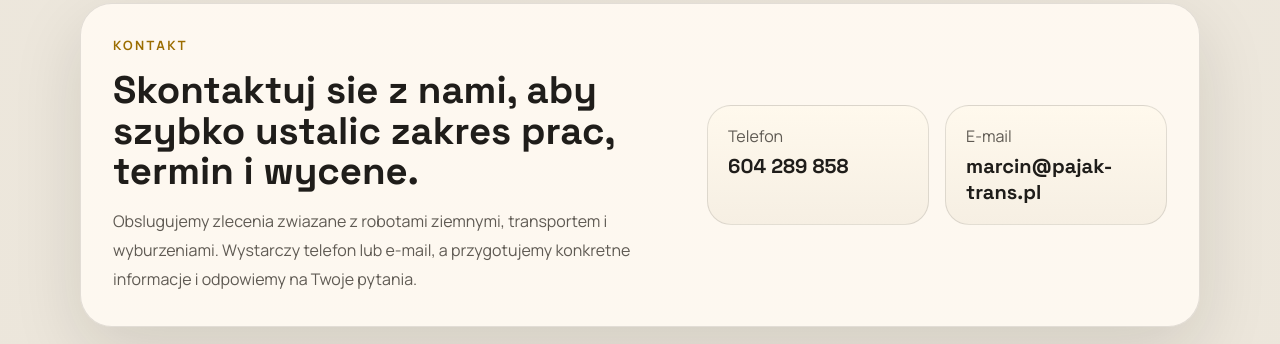
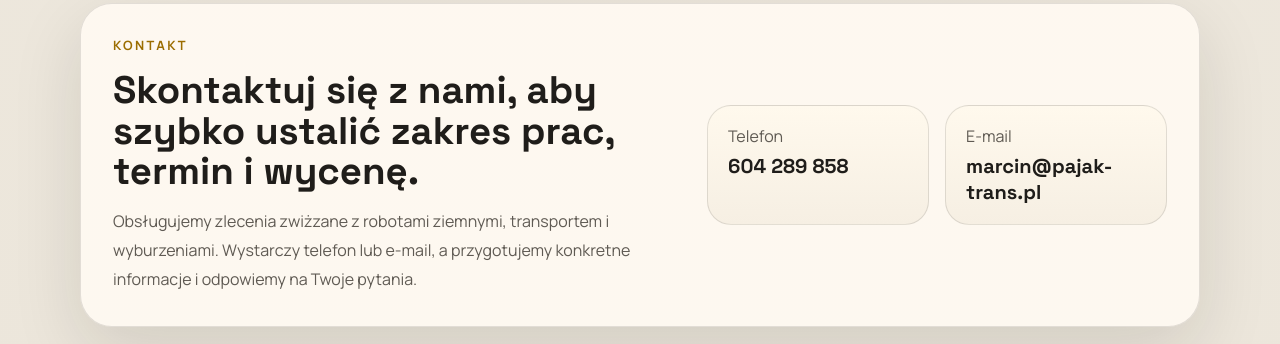
Before and after one commit to andrzejk82/pajakTrans, an Angular app in the folder pajak-trans-spa/: page / in a window 1280 px wide. Shown: the part 6778-7122 px from the top of the page. Built offline with nearby package versions, Linux system fonts and the light colour scheme.

Commit message:
Correct Polish diacritic errors in contact section content.

```diff
--- a/pajak-trans-spa/src/app/app.component.html
+++ b/pajak-trans-spa/src/app/app.component.html
@@ -145,9 +145,9 @@
     <div class="contact__card">
       <div>
         <p class="eyebrow">Kontakt</p>
-        <h2>Skontaktuj sie z nami, aby szybko ustalic zakres prac, termin i wycene.</h2>
+        <h2>Skontaktuj się z nami, aby szybko ustalić zakres prac, termin i wycenę.</h2>
         <p class="contact__text">
-          Obslugujemy zlecenia zwiazane z robotami ziemnymi, transportem i wyburzeniami. Wystarczy telefon lub e-mail,
+          Obsługujemy zlecenia zwiżzane z robotami ziemnymi, transportem i wyburzeniami. Wystarczy telefon lub e-mail,
           a przygotujemy konkretne informacje i odpowiemy na Twoje pytania.
         </p>
       </div>
```
